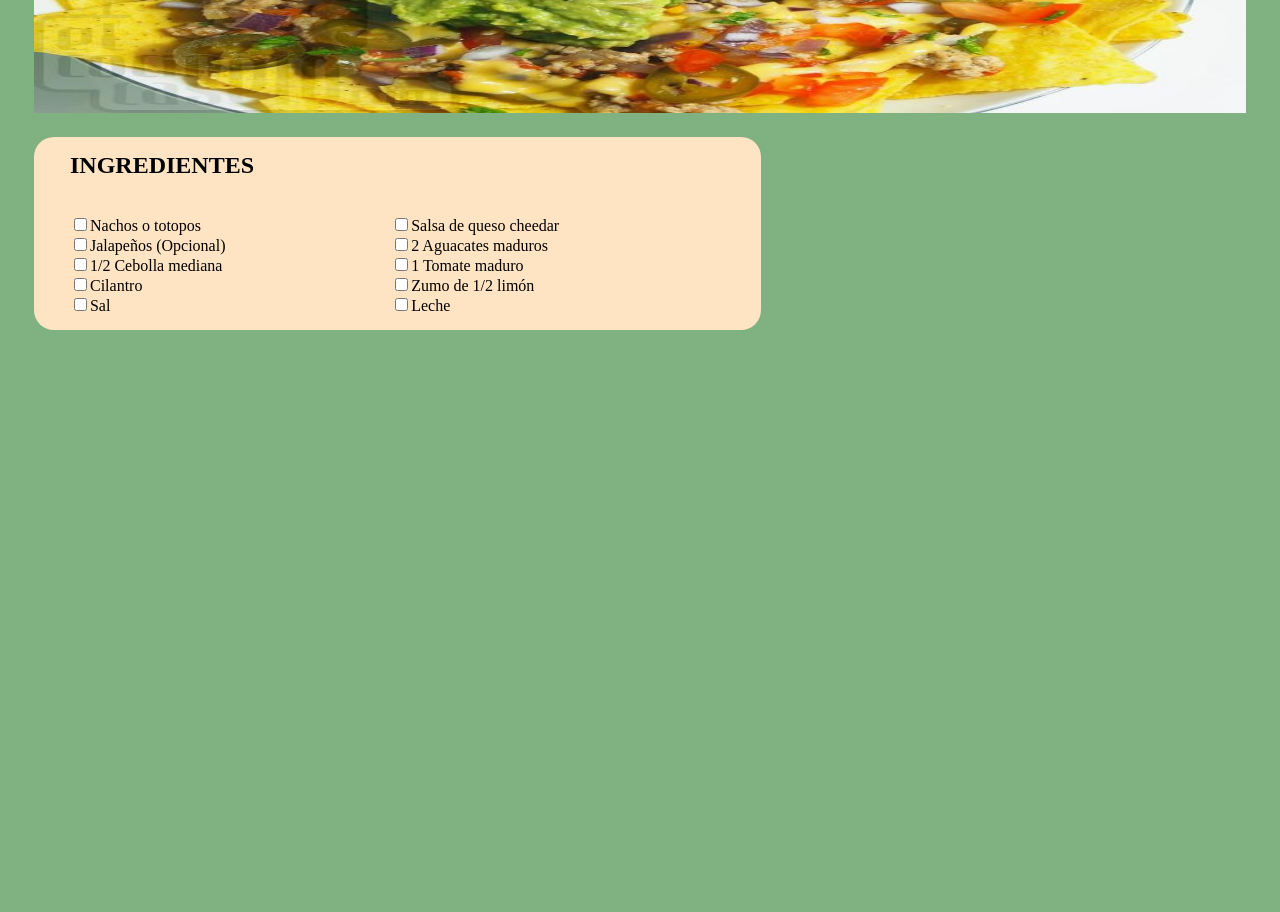
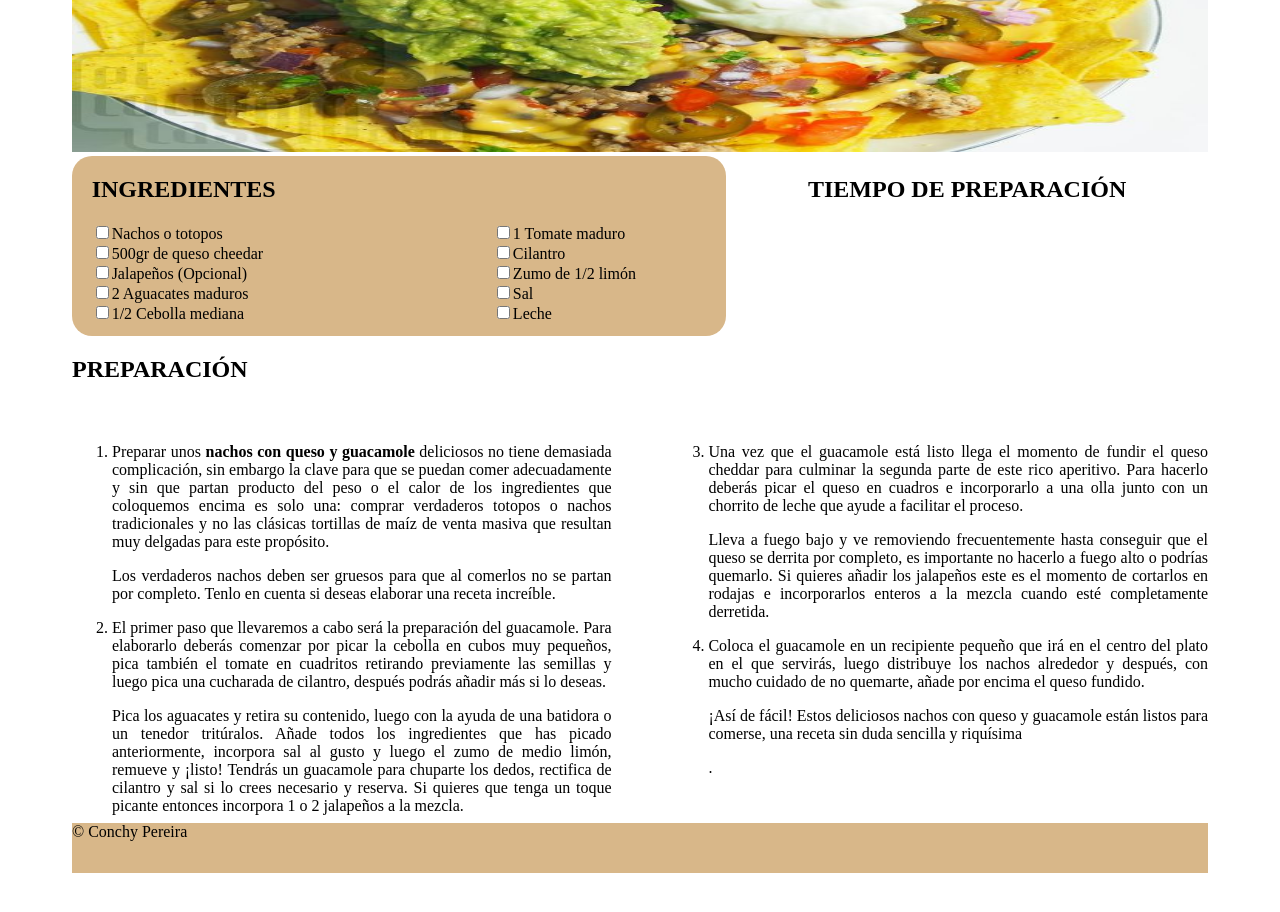
Before and after one commit to ConchyP/My-favourite-food, a website: page index.html in a window 1280 px wide. Shown: the part 300-1212 px from the top of the page. Before the commit the page ends 800 px from the top, so only its background shows below. Drawn offline with Linux system fonts and the light colour scheme.

Commit message:
preparation section completed

```diff
--- a/index.html
+++ b/index.html
@@ -16,54 +16,87 @@
 
         <img class="banner" src="./public/assets/image/Nachos con queso.jpeg" alt="Nachos">
 
-        <div class="section1">
-
-            <h2>INGREDIENTES</h2>
+        <div id="container1">
 
             <section class="ingredients">
 
-                <label for="nacho o totopos">
+                <h2>INGREDIENTES</h2>
+            <div class="column1">
+
+                <label for="nachos o totopos">
                     <input type="checkbox" id="nachos o totopos" value="1ºingrediente">Nachos o totopos
                 </label>
-                <label for="salsa de queso cheedar">
-                    <input type="checkbox" id="salsa de queso cheedar" value="2ºingrediente">Salsa de queso cheedar
+                <label for="500gr cheedar">
+                    <input type="checkbox" id="500 gr de queso cheedar" value="2ºingrediente">500gr de queso cheedar
                 </label>
                 <label for="jalapeños">
                     <input type="checkbox" id="jalapeños" value="3ºingrediente">Jalapeños (Opcional)
                 </label>
                 <label for="2 aguacates maduros">
-                    <input type="checkbox" id="2 aguacates maduros" value="3ºingrediente">2 Aguacates maduros
+                    <input type="checkbox" id="2 aguacates maduros" value="4ºingrediente">2 Aguacates maduros
                 </label>
                 <label for="1/2 cebolla mediana">
-                    <input type="checkbox" id="1/2 mediana" value="4ºingrediente">1/2 Cebolla mediana
+                    <input type="checkbox" id="1/2 mediana" value="5ºingrediente">1/2 Cebolla mediana
                 </label>
+            </div>
+            <div class="column2">
                 <label for="1 tomate maduro">
-                    <input type="checkbox" id="1 tomate maduro" value="5ºingrediente">1 Tomate maduro
+                    <input type="checkbox" id="1 tomate maduro" value="6ºingrediente">1 Tomate maduro
                 </label>
                 <label for="cilantro">
-                    <input type="checkbox" id="cilantro" value="6ºingrediente">Cilantro
+                    <input type="checkbox" id="cilantro" value="7ºingrediente">Cilantro
                 </label>
                 <label for="zumo de 1/2 limón">
-                    <input type="checkbox" id="zumo 1/2 limón" value="7ºingrediente">Zumo de 1/2 limón
+                    <input type="checkbox" id="zumo 1/2 limón" value="8ºingrediente">Zumo de 1/2 limón
                 </label>
                 <label for="sal">
-                    <input type="checkbox" id="sal" value="8ºingrediente">Sal
+                    <input type="checkbox" id="sal" value="9ºingrediente">Sal
                 </label>
-
                 <label for="leche">
-                    <input type="checkbox" id="leche" value="8ºingrediente">Leche
+                    <input type="checkbox" id="leche" value="10ºingrediente">Leche
                 </label>
+                </div>
 
             </section>
 
+            <section class="time">
+                <h2>TIEMPO DE PREPARACIÓN</h2>
 
+
+            </section>
 
         </div>
 
 
+    <div id="container2">
 
+        <h2>PREPARACIÓN</h2>
 
+        <div class="columnText1">
+            <ol>
+                <li>
+                    Preparar unos <strong>nachos con queso y guacamole</strong> deliciosos no tiene demasiada complicación, sin embargo la clave para que se puedan comer adecuadamente y sin que partan producto del peso o el calor de los ingredientes que coloquemos encima es solo una: comprar verdaderos totopos o nachos tradicionales y no las clásicas tortillas de maíz de venta masiva que resultan muy delgadas para este propósito.
+                    <p>Los verdaderos nachos deben ser gruesos para que al comerlos no se partan por completo. Tenlo en cuenta si deseas elaborar una receta increíble.</p></li>
 
+                <li>El primer paso que llevaremos a cabo será la preparación del guacamole. Para elaborarlo deberás comenzar por picar la cebolla en cubos muy pequeños, pica también el tomate en cuadritos retirando previamente las semillas y luego pica una cucharada de cilantro, después podrás añadir más si lo deseas.
+                    <p>Pica los aguacates y retira su contenido, luego con la ayuda de una batidora o un tenedor tritúralos. Añade todos los ingredientes que has picado anteriormente, incorpora sal al gusto y luego el zumo de medio limón, remueve y ¡listo! Tendrás un guacamole para chuparte los dedos, rectifica de cilantro y sal si lo crees necesario y reserva. Si quieres que tenga un toque picante entonces incorpora 1 o 2 jalapeños a la mezcla.</p></li>
+        </div>
+
+        <div class="columnText2">
+            <ol start="3">
+                <li>Una vez que el guacamole está listo llega el momento de fundir el queso cheddar para culminar la segunda parte de este rico aperitivo. Para hacerlo deberás picar el queso en cuadros e incorporarlo a una olla junto con un chorrito de leche que ayude a facilitar el proceso.
+                    <p>Lleva a fuego bajo y ve removiendo frecuentemente hasta conseguir que el queso se derrita por completo, es importante no hacerlo a fuego alto o podrías quemarlo. Si quieres añadir los jalapeños este es el momento de cortarlos en rodajas e incorporarlos enteros a la mezcla cuando esté completamente derretida.</p></li>
+
+                <li>Coloca el guacamole en un recipiente pequeño que irá en el centro del plato en el que servirás, luego distribuye los nachos alrededor y después, con mucho cuidado de no quemarte, añade por encima el queso fundido.
+
+                    <p>¡Así de fácil! Estos deliciosos nachos con queso y guacamole están listos para comerse, una receta sin duda sencilla y riquísima</p>.</li>
+            </ol></div>
+        </div>
+    </div>
+
+    <div class="footer" footer>
+        &copy; Conchy Pereira
+    </div footer>
 
     </main>
 
--- a/src/sass/styles.scss
+++ b/src/sass/styles.scss
@@ -1,35 +1,66 @@
-body{
-    background-color: rgb(128, 177, 128);
-    padding: 2%;
+body {
+  padding: 5%;
+  margin-top: none;
 
-    .section1 {
+  main {
+    width: auto;
 
-        h2{
-            padding-top: 2%;
-            margin-left: 5%;
-        }
-        background-color: bisque;
+    header {
+      text-align: center;
+      color: rgba(15, 18, 14, 0.904);
+    }
+
+    .banner {
+      width: 100%;
+      height: 300px;
+      margin-bottom: none;
+    }
+
+    #container1 {
+      display: grid;
+      grid-template-columns: repeat(3 fr);
+
+      .ingredients {
+        background-color: rgb(216, 183, 137);
         border-radius: 20px;
-        max-height: max-content;
-        max-width: 60%;
+        display: grid;
+        grid-column: 1 / 3;
+        grid-column-gap: 20%;
+        padding-left: 3%;
+        padding-bottom: 2%;
+      }
+      .column1 {
+        display: grid;
+        grid-column: 1 / 2;
+      }
+      .column2 {
+        display: grid;
+        grid-column: 2 / 2;
+      }
 
-        .ingredients {
-            text-align: justify;
-            margin: 5%;
-            display:grid;
-            grid-template-columns: auto auto;
-            padding-bottom: 2%;
-        }
+      .time {
+        display: grid;
+        grid-column: 3 / 4;
+        text-align: center;
+      }
     }
+
+    #container2 {
+      text-align: justify;
+      display: grid;
+      grid-template-columns: 1fr 1fr;
+      gap: 5%;
+
+      .columnText1 {
+        display: grid;
+        grid-column: 1 / 2;
+        margin-top: none;
+      }
+    }
+ .footer{
+    background-color: rgb(216, 183, 137);
+    height: 50px;
+    align-items: center;
+ }
+  }
 }
-
-header {
-    text-align: center;
-    color:rgba(15, 18, 14, 0.904);
-}
-
-.banner {
-    width: 100%;
-    height: 300px;
-    margin-bottom: none;
-}
```
Also changed, not shown: public/css/styles.css, 1 other file.
